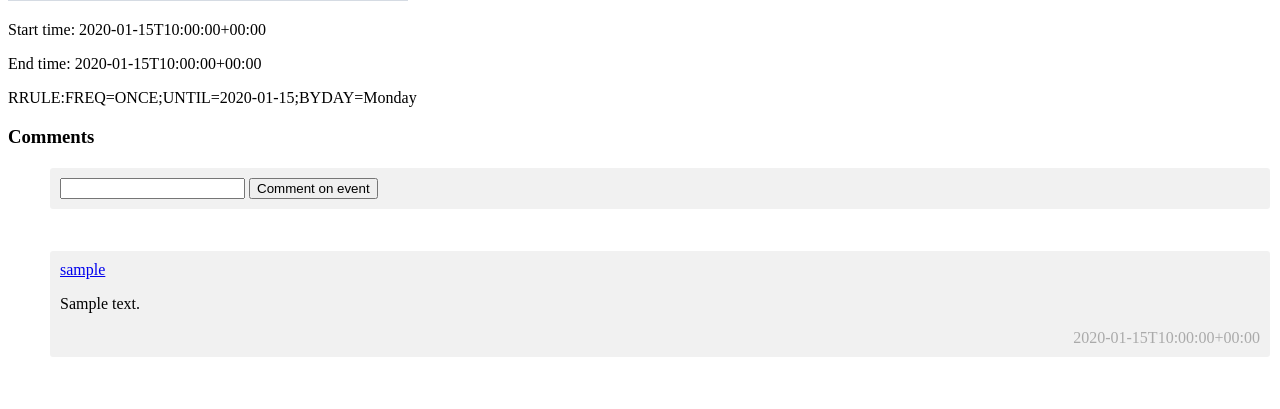
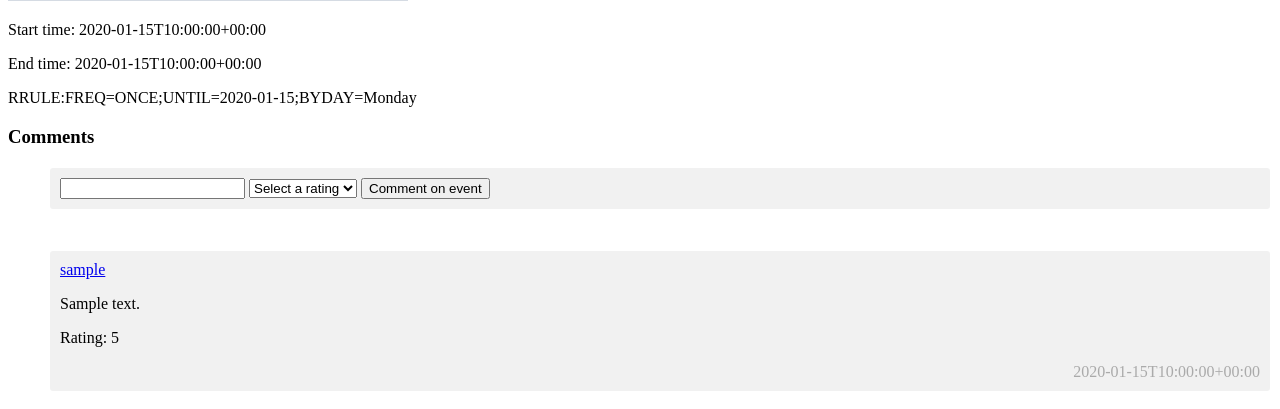
Before and after one commit to dukeofdylan/COP4710_Project, a Django app: page /event/1/1/1 in a window 1280 px wide. Shown: the part 617-1026 px from the top of the page. Before the commit the page ends 974 px from the top, so only its background shows below. Run offline with Django 3.2, Linux system fonts and the light colour scheme; a user stored in the database is signed in; tables that the repository leaves empty hold one stand-in row (values such as "Sample post"); grey boxes marked "Sample" are stand-in pictures; some libraries are stand-ins or nearby versions.

Commit message:
Add comment ratings

```diff
--- a/project/templates/unievents/event_view.html
+++ b/project/templates/unievents/event_view.html
@@ -18,6 +18,14 @@
             {% csrf_token %}
             <div class="comment-container">
                 <input name="text" type="text" id="id_comment-text" required>
+                <select name="rating" class="star-rating" required>
+                    <option value="">Select a rating</option>
+                    <option value="5">Excellent</option>
+                    <option value="4">Very Good</option>
+                    <option value="3">Average</option>
+                    <option value="2">Poor</option>
+                    <option value="1">Terrible</option>
+                </select>
                 <span class="comment-time-right">{{comment.postdate.isoformat}}</span>
                 <input type="submit" value="Comment on event" />
             </div>
@@ -26,7 +34,8 @@
         {% for comment in event.comments.all %}
             <div class="comment-container">
                 <a href="{% url 'accounts_view' comment.user.id %}"> {{comment.user.username}} </a>
-                <p>{{comment.text}}</p>
+                <p>{{ comment.text }}</p>
+                <p>Rating: {{ comment.rating }}</p>
                 <span class="comment-time-right">{{comment.postdate.isoformat}}</span>
             </div>
         {% empty %}
--- a/project/unievents/models.py
+++ b/project/unievents/models.py
@@ -117,10 +117,17 @@ class Event(GetFieldsMixin, models.Model):
 
 
 class Comment(GetFieldsMixin, models.Model):
+    class Rating(models.IntegerChoices):
+        Excellent = 5
+        Very_Good = 4
+        Average = 3
+        Poor = 2
+        Terrible = 1
+
     comment_id = models.AutoField(db_column="comment_id", primary_key=True)
     postdate = models.DateTimeField(db_column="postdate", auto_now_add=True, blank=False, null=False)
     text = models.TextField(db_column="text", blank=False, null=False)
-    rating = models.IntegerField(db_column="rating", blank=False, null=False)
+    rating = models.IntegerField(db_column="rating", blank=False, null=False, choices=Rating.choices)
     user = models.ForeignKey(User, on_delete=models.CASCADE, related_name="comments", blank=False, null=False)
     event = models.ForeignKey(Event, on_delete=models.CASCADE, related_name="comments", blank=False, null=False)
 
--- a/project/unievents/views.py
+++ b/project/unievents/views.py
@@ -155,5 +155,5 @@ class EventView(LoginRequiredMixin, DetailView):
 def create_comment_view(request, university_id, rso_id, event_id):
     if request.method != "POST":
         return HttpResponseNotAllowed("Only POST requests are allowed on this url.")
-    Comment(event_id=event_id, user_id=request.user.id, text=request.POST["text"], rating=5).save()
+    Comment(event_id=event_id, user_id=request.user.id, text=request.POST["text"], rating=request.POST["rating"]).save()
     return redirect("event_view", university_id, rso_id, event_id)
```
Also changed, not shown: project/unievents/migrations/0014_auto_20210407_1416.py (added).
